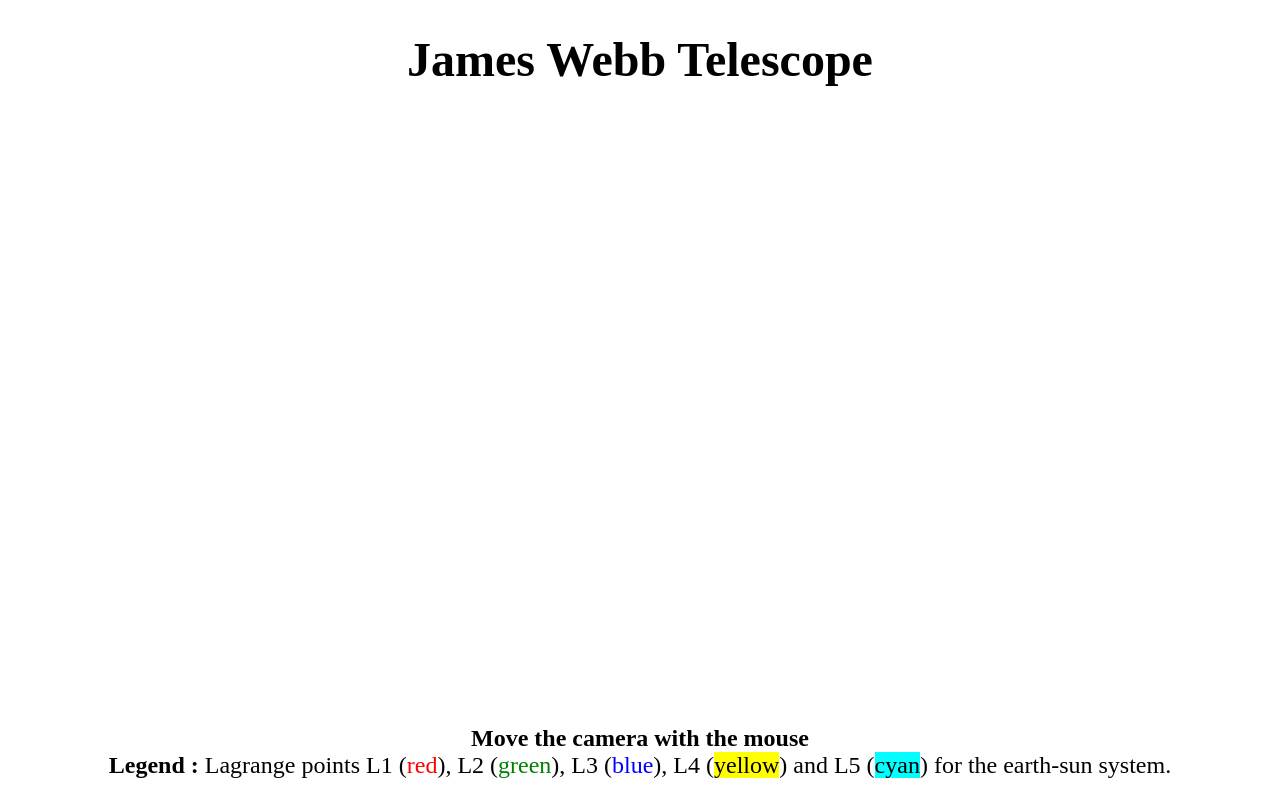
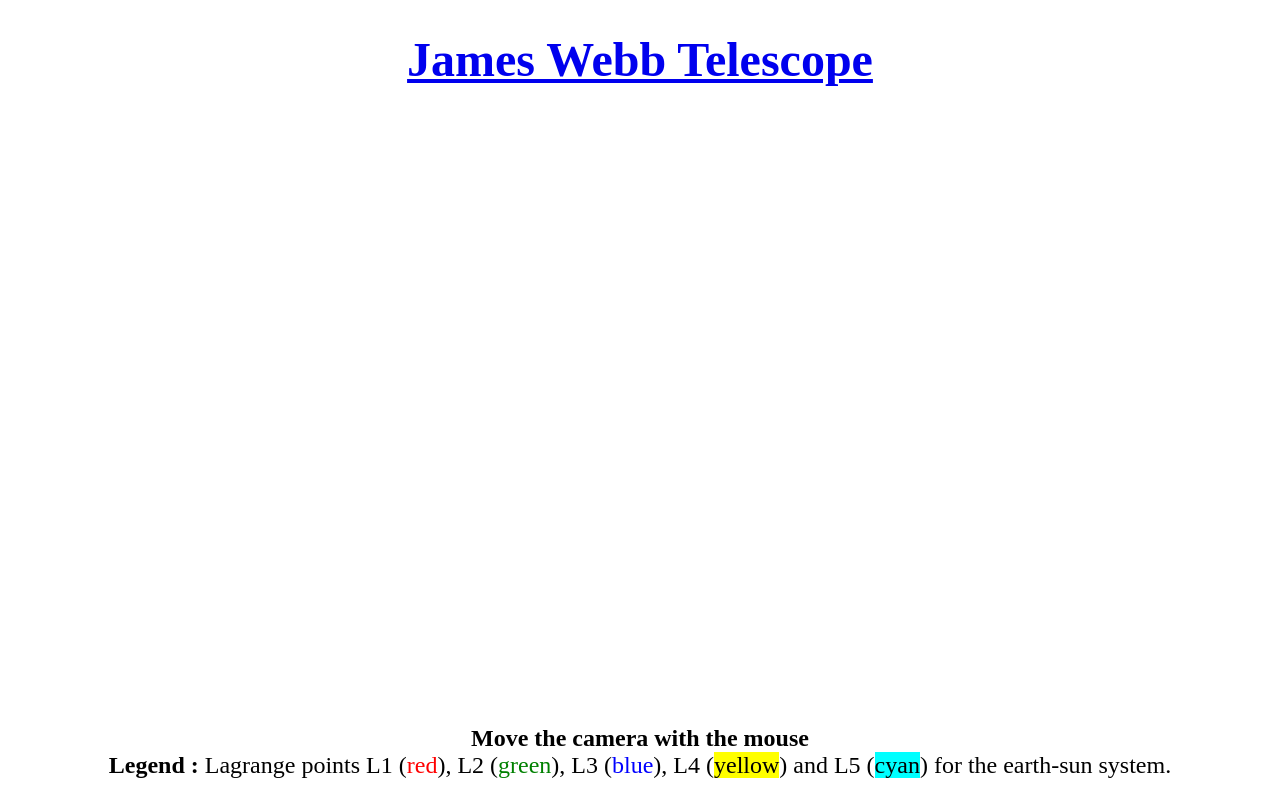
Before and after one commit to LudovicAL/JamesWebbTelescope, a plain HTML site: page index.html in a window 1280 px wide. Drawn offline with Linux system fonts and the light colour scheme; a script that the page names is missing.

Commit message:
Update index.html

```diff
--- a/index.html
+++ b/index.html
@@ -2,7 +2,7 @@
 <html>
 <head>
     <meta http-equiv="Content-Type" content="text/html; charset=UTF-8">
-    <title><a href="https://ludovical.github.io/JamesWebbTelescope/">James Webb Telescope</a></title>
+    <title>James Webb Telescope</a></title>
     <style>
         body{
             font-size: 1.5em;
@@ -22,7 +22,7 @@
 </head>
 
 <body onload="init()">
-<h1>James Webb Telescope</h1>
+    <h1><a href="https://ludovical.github.io/JamesWebbTelescope/">James Webb Telescope</a></h1>
 <canvas id="canvas" width="1024" height="576"></canvas>
 <p>
     <b>Move the camera with the mouse</b></br>
```
